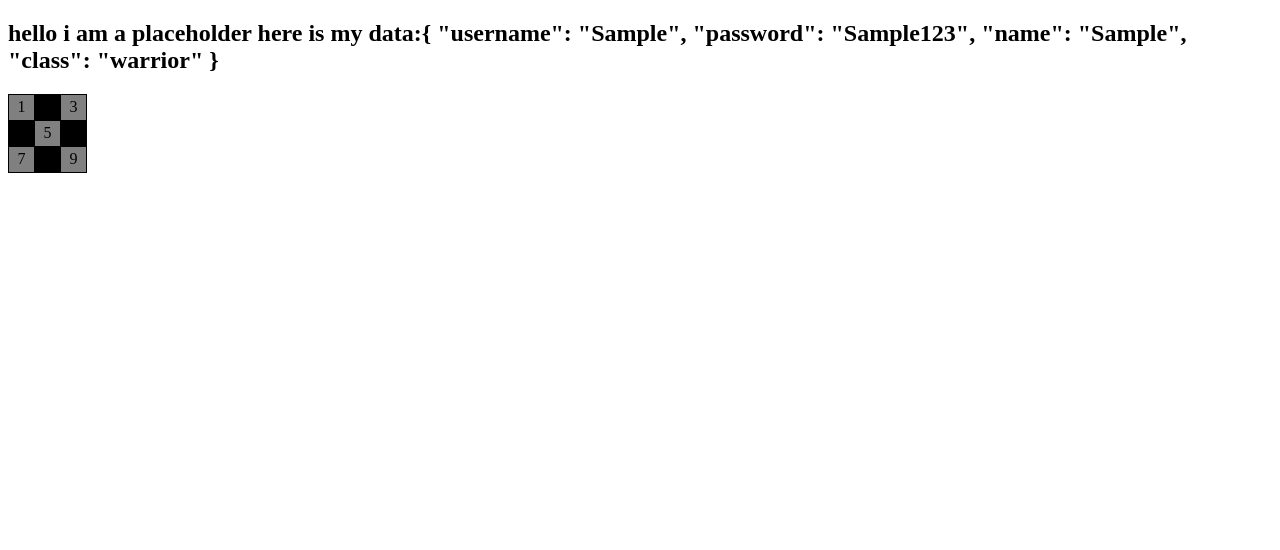
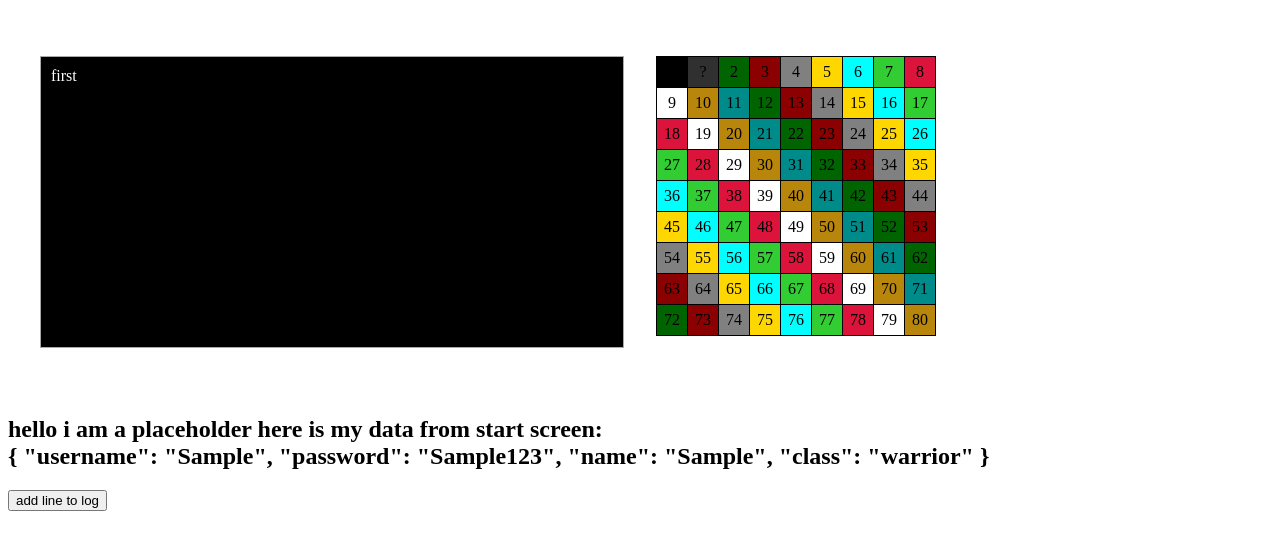
Before and after one commit to gp-kyouma/webdev_rpg, a React app in the folder frontend/: page / in a window 1280 px wide. Both pictures are taken after typing "Sample", "Sample123", "Sample" into the empty fields and a click on the button "Create Character and Start Game". Shown: the top 550 px of the page. Built offline with nearby package versions, Linux system fonts and the light colour scheme; the HTML template or start-up script is replaced by a standard one.

Commit message:
minimap dummy++, log dummy

```diff
--- a/frontend/src/App.css
+++ b/frontend/src/App.css
@@ -1,12 +1,11 @@
-
+/* Minimap related styles */
 .minimap-grid {
   border-collapse: collapse; /* Merges cell borders */
   table-layout: fixed;      /* Ensures consistent cell sizes */
-  width: 75px;             /* Total table width */
 }
 .minimap-grid td {
-  width: 25px;              /* Small square width */
-  height: 25px;             /* Small square height */
+  width: 30px;              /* Small square width */
+  height: 30px;             /* Small square height */
   border: 1px solid black;
   padding: 0;               /* Remove default padding */
   align-items: center;
@@ -19,13 +18,61 @@
 }
 
 .unknown-tile {
-  background: grey;
+  background: rgb(48, 48, 48);
 }
 
-.inline-block-child {
-  display: inline-block;
+.visited-tile-default {
+  background: darkgoldenrod;
 }
 
+.current-tile-default {
+  background: gold;
+}
+
+.visited-tile-safe {
+  background: gray;
+}
+
+.current-tile-safe {
+  background: white;
+}
+
+.visited-tile-treasure {
+  background: darkcyan;
+}
+
+.current-tile-treasure {
+  background: cyan;
+}
+
+.visited-tile-shop {
+  background: darkgreen;
+}
+
+.current-tile-shop {
+  background: limegreen;
+}
+
+.visited-tile-boss {
+  background: darkred;
+}
+
+.current-tile-boss {
+  background: crimson;
+}
+
+/* Log related styles */
+.scroll-list {
+  height: 270px;       /* Fixed height is required for overflow to trigger */
+  overflow-y: auto;    /* Adds scrollbar only if content overflows */
+  padding: 10px;
+  border: 1px solid #AAA;
+  list-style: none;
+  background: black;
+  color: white;
+}
+
+/* General layout styles */
 .flex-parent {
   display: flex;
 }
@@ -37,202 +84,6 @@
   padding: 1rem
 }
 .child {
-  /*border: 1px solid black;*/
+  /*border: 1px solid black; /*keep for visual debug until release*/
   padding: 1rem
 }
-
-.grid-parent {
-  display: grid;
-  grid-template-columns: 1fr 1fr
-}
-
-.inline-flex-parent {
-  display: inline-flex;
-}
-
-/*
-.counter {
-  font-size: 16px;
-  padding: 5px 10px;
-  border-radius: 5px;
-  color: var(--accent);
-  background: var(--accent-bg);
-  border: 2px solid transparent;
-  transition: border-color 0.3s;
-  margin-bottom: 24px;
-
-  &:hover {
-    border-color: var(--accent-border);
-  }
-  &:focus-visible {
-    outline: 2px solid var(--accent);
-    outline-offset: 2px;
-  }
-}
-
-.hero {
-  position: relative;
-
-  .base,
-  .framework,
-  .vite {
-    inset-inline: 0;
-    margin: 0 auto;
-  }
-
-  .base {
-    width: 170px;
-    position: relative;
-    z-index: 0;
-  }
-
-  .framework,
-  .vite {
-    position: absolute;
-  }
-
-  .framework {
-    z-index: 1;
-    top: 34px;
-    height: 28px;
-    transform: perspective(2000px) rotateZ(300deg) rotateX(44deg) rotateY(39deg)
-      scale(1.4);
-  }
-
-  .vite {
-    z-index: 0;
-    top: 107px;
-    height: 26px;
-    width: auto;
-    transform: perspective(2000px) rotateZ(300deg) rotateX(40deg) rotateY(39deg)
-      scale(0.8);
-  }
-}
-
-#center {
-  display: flex;
-  flex-direction: column;
-  gap: 25px;
-  place-content: center;
-  place-items: center;
-  flex-grow: 1;
-
-  @media (max-width: 1024px) {
-    padding: 32px 20px 24px;
-    gap: 18px;
-  }
-}
-
-#next-steps {
-  display: flex;
-  border-top: 1px solid var(--border);
-  text-align: left;
-
-  & > div {
-    flex: 1 1 0;
-    padding: 32px;
-    @media (max-width: 1024px) {
-      padding: 24px 20px;
-    }
-  }
-
-  .icon {
-    margin-bottom: 16px;
-    width: 22px;
-    height: 22px;
-  }
-
-  @media (max-width: 1024px) {
-    flex-direction: column;
-    text-align: center;
-  }
-}
-
-#docs {
-  border-right: 1px solid var(--border);
-
-  @media (max-width: 1024px) {
-    border-right: none;
-    border-bottom: 1px solid var(--border);
-  }
-}
-
-#next-steps ul {
-  list-style: none;
-  padding: 0;
-  display: flex;
-  gap: 8px;
-  margin: 32px 0 0;
-
-  .logo {
-    height: 18px;
-  }
-
-  a {
-    color: var(--text-h);
-    font-size: 16px;
-    border-radius: 6px;
-    background: var(--social-bg);
-    display: flex;
-    padding: 6px 12px;
-    align-items: center;
-    gap: 8px;
-    text-decoration: none;
-    transition: box-shadow 0.3s;
-
-    &:hover {
-      box-shadow: var(--shadow);
-    }
-    .button-icon {
-      height: 18px;
-      width: 18px;
-    }
-  }
-
-  @media (max-width: 1024px) {
-    margin-top: 20px;
-    flex-wrap: wrap;
-    justify-content: center;
-
-    li {
-      flex: 1 1 calc(50% - 8px);
-    }
-
-    a {
-      width: 100%;
-      justify-content: center;
-      box-sizing: border-box;
-    }
-  }
-}
-
-#spacer {
-  height: 88px;
-  border-top: 1px solid var(--border);
-  @media (max-width: 1024px) {
-    height: 48px;
-  }
-}
-
-.ticks {
-  position: relative;
-  width: 100%;
-
-  &::before,
-  &::after {
-    content: '';
-    position: absolute;
-    top: -4.5px;
-    border: 5px solid transparent;
-  }
-
-  &::before {
-    left: 0;
-    border-left-color: var(--border);
-  }
-  &::after {
-    right: 0;
-    border-right-color: var(--border);
-  }
-}
-*/
--- a/frontend/src/components/GameScreen.jsx
+++ b/frontend/src/components/GameScreen.jsx
@@ -2,11 +2,41 @@ import { useState } from 'react';
 
 function MinimapSquare(data) {
 
-    //placeholder testing
     let classtype = "no-tile"
 
-    if (data % 2){
+    // placeholder, testing all styles
+    if (data == 0){
+        classtype = "no-tile"
+    }
+    else if (data == 1){
         classtype = "unknown-tile"
+        data = "?"
+    }
+    else{
+        if ((data%10) < 5){
+            classtype = "visited-tile-"
+        }
+        else{
+            classtype = "current-tile-"
+        }
+
+        switch (data % 5) {
+            case 0:
+                classtype = classtype + "default"
+                break;
+            case 1:
+                classtype = classtype + "treasure"
+                break;
+            case 2:
+                classtype = classtype + "shop"
+                break;
+            case 3:
+                classtype = classtype + "boss"
+                break;
+            case 4:
+                classtype = classtype + "safe"
+                break;
+        }
     }
 
     return (
@@ -16,29 +46,67 @@ function MinimapSquare(data) {
     );
 }
 
-function Minimap(mapData, viewData) {
+function Minimap({mapData, viewData}) {
 
-    let data = [[1,2,3],[4,5,6],[7,8,9]]
+    let data = []
+
+    //fake data for testing
+    for (let i = 0; i < 9; i++) {
+        data[i] = []; // Initialize inner array for the row
+        for (let j = 0; j < 9; j++) {
+            data[i][j] = i*9+j;
+        }
+    }
 
     return (
+        <div class='child flex-child'>
+            <p></p>
             <table class="minimap-grid">
                 {data.map(item =>
                     <tr>
                         {item.map(i => MinimapSquare(i))}
                     </tr>)}
             </table>
+        </div>
+    );
+}
+
+function Log({logData}) {
+
+    return (
+        <div class='child flex-child'>
+            <p></p>
+            <ul class="scroll-list">
+                {logData.map(i => <li>{i}</li>)}
+            </ul>
+        </div>
     );
 }
 
 export default function GameScreen({data}) {
 
+    const [log, setLog] = useState(["first"]);
+
+    function addToLog(newText) {
+        setLog([...log, newText]);
+    }
+
     return (
         <>
+        <div class='parent flex-parent'>
+            <Log logData = {log}/>
+            <Minimap/>
+        </div>
+
         <h2>
-            hello i am a placeholder here is my data:
+            hello i am a placeholder here is my data from start screen:
+            <br/>
             {JSON.stringify(data,null,2)}
         </h2>
-        <Minimap/>
+
+        <button type="button" onClick={() => addToLog("new line")}>
+            add line to log
+        </button>
         </>
     );
 }
```
Lines whose indentation alone changed are shown as unchanged.
